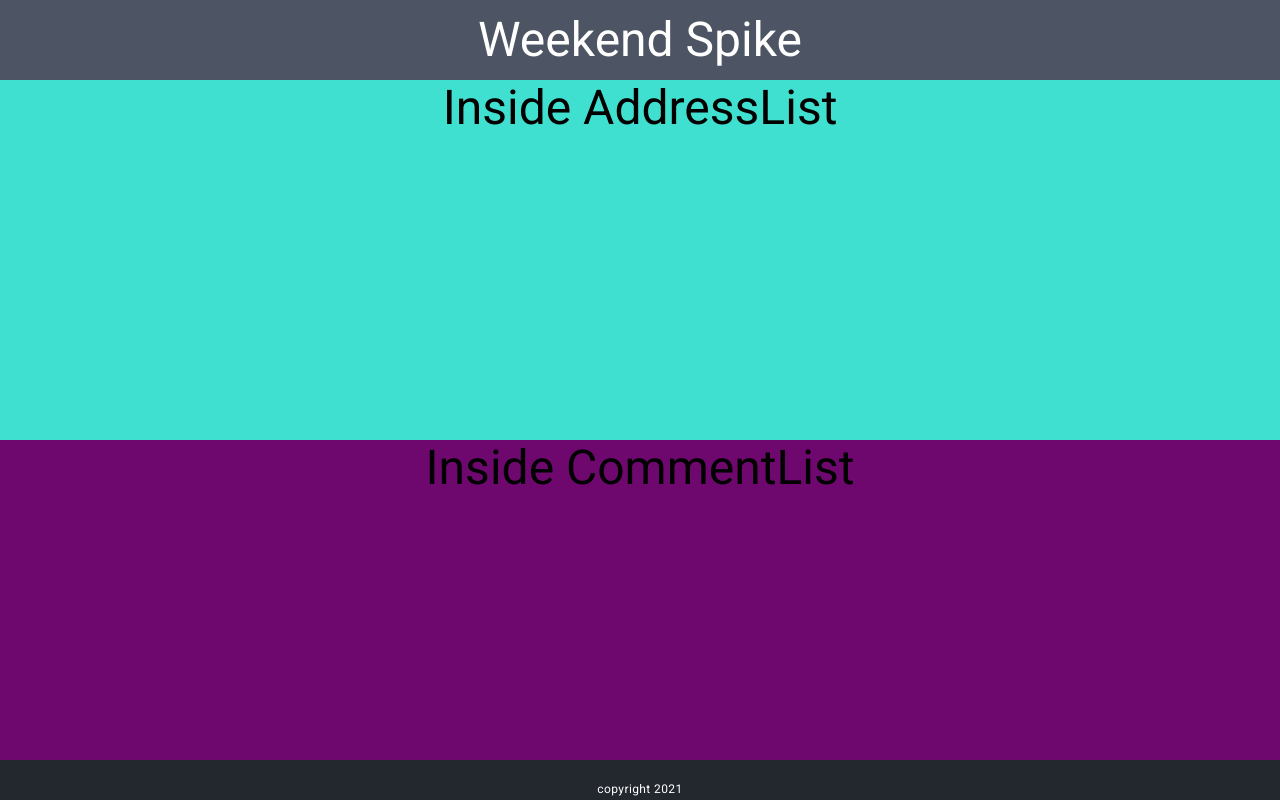
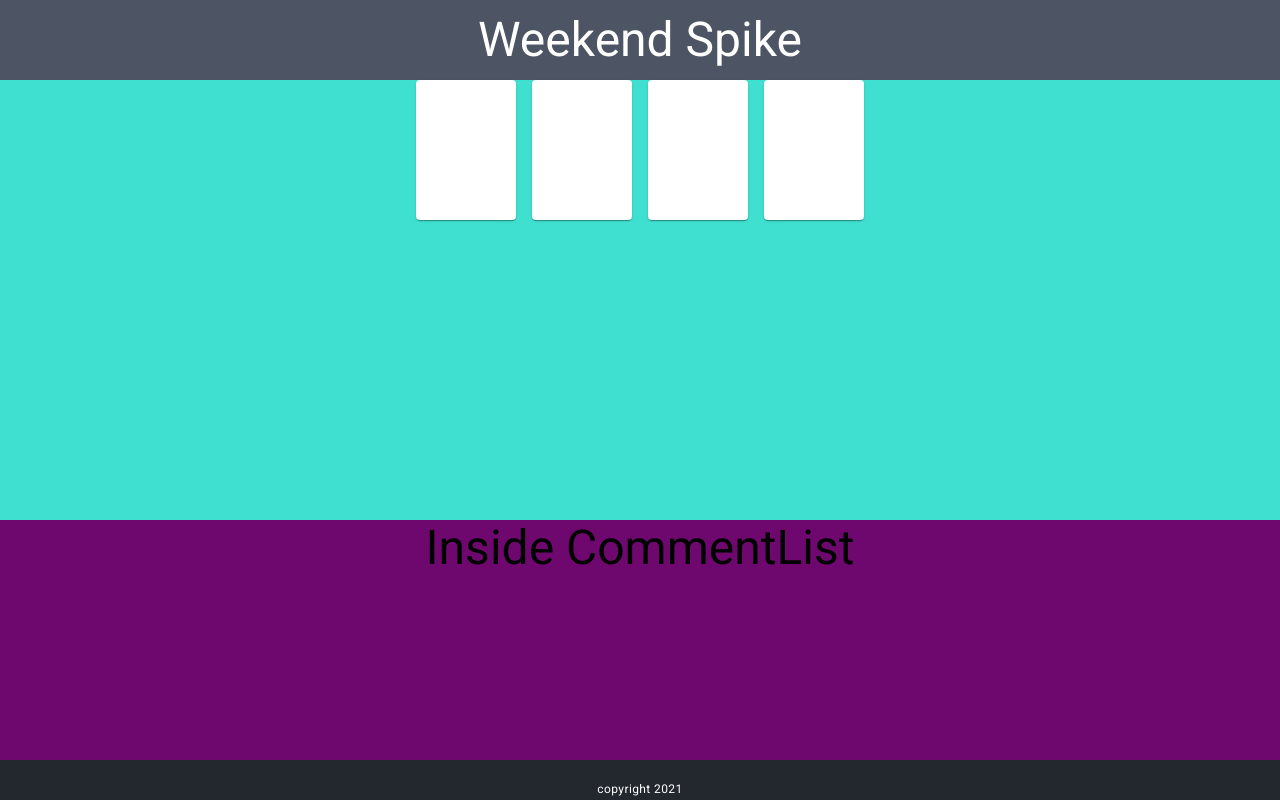
Before and after one commit to brandonwharton/weekend-solo-spike, a React (Create React App) app: page /#/ in a window 1280 px wide. Built offline with nearby package versions, Linux system fonts and the light colour scheme.

Commit message:
Added a grid to AddressList, trying container and cards next

```diff
--- a/src/AddressList/AddressList.jsx
+++ b/src/AddressList/AddressList.jsx
@@ -1,12 +1,49 @@
 import Typography from '@material-ui/core/Typography';
+import { makeStyles } from '@material-ui/core/styles';
+import Grid from '@material-ui/core/Grid';
+import Card from '@material-ui/core/Card';
+import CardHeader from '@material-ui/core/CardHeader';
+import CardMedia from '@material-ui/core/CardMedia';
+import CardContent from '@material-ui/core/CardContent';
+import CardActions from '@material-ui/core/CardActions';
+import FormLabel from '@material-ui/core/FormLabel';
+import FormControlLabel from '@material-ui/core/FormControlLabel';
+import Paper from '@material-ui/core/Paper';
+import { useState } from 'react';
+
+const useStyles = makeStyles((theme) => ({
+    root: {
+        flexGrow: 1,
+    },
+    paper: {
+        height: 140,
+        width: 100,
+    },
+    control: {
+        padding: theme.spacing(2),
+    },
+}));
 
 function AddressList() {
+    const [spacing, setSpacing] = useState(2);
+    const classes = useStyles();
 
     return (
         <div className="App-address-list">
-            <Typography variant="h3" component="h3">
+            <Grid container className={classes.root} spacing={2}>
+                <Grid item xs={12}>
+                    <Grid container justify="center" spacing={spacing}>
+                        {[0, 1, 2, 3].map(value => (
+                            <Grid key={value} item>
+                                <Paper className={classes.paper} />
+                            </Grid>
+                        ))}
+                    </Grid>
+                </Grid>
+            </Grid>
+            {/* <Typography variant="h3" component="h3">
                 Inside AddressList
-            </Typography>
+            </Typography> */}
         </div>
     )
 }
--- a/src/App/App.css
+++ b/src/App/App.css
@@ -30,7 +30,7 @@ body {
 }
 
 .App-address-list {
-  min-height: 45vh;
+  min-height: 55vh;
   display: flex;
   flex-direction: column;
   align-items: center;
@@ -38,7 +38,7 @@ body {
 
 .App-comment-list {
   background-color: rgb(110, 8, 110);
-  min-height: 40vh;
+  min-height: 30vh;
   display: flex;
   flex-direction: column;
   align-items: center;
```
